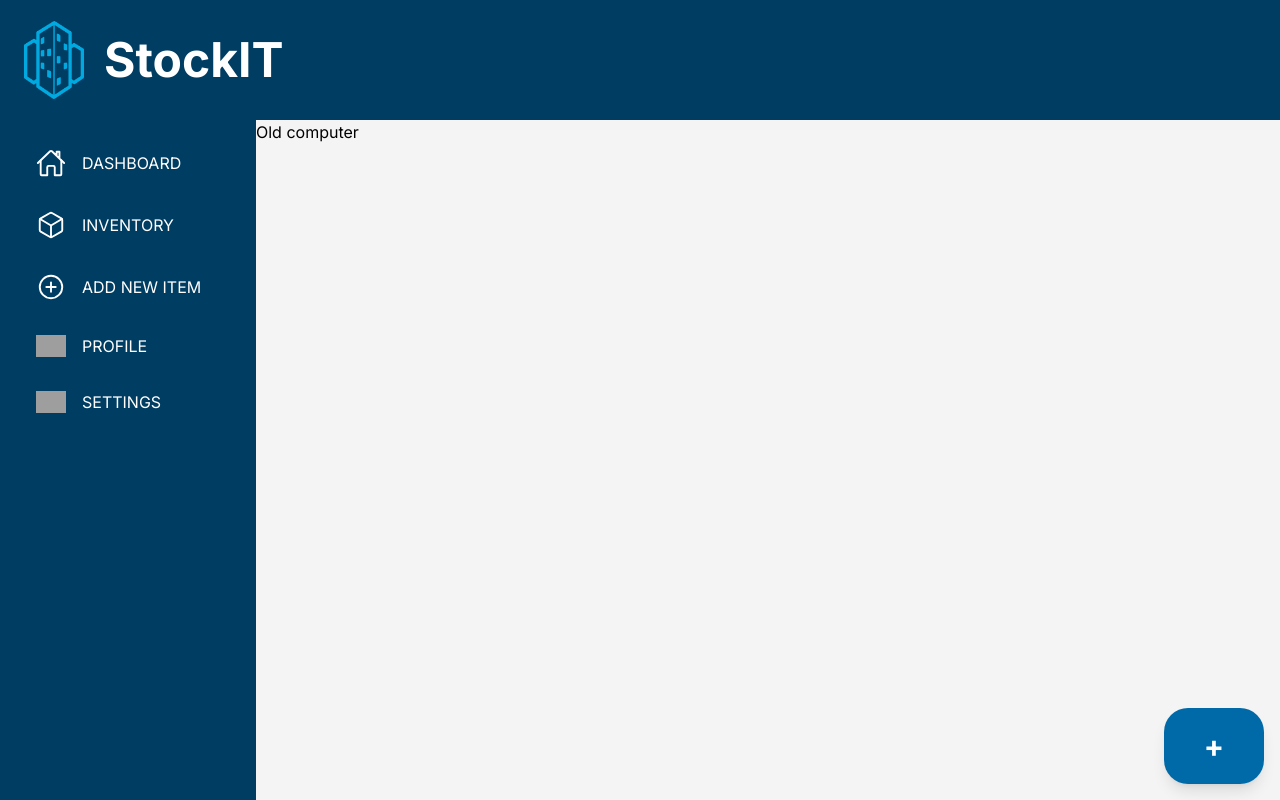
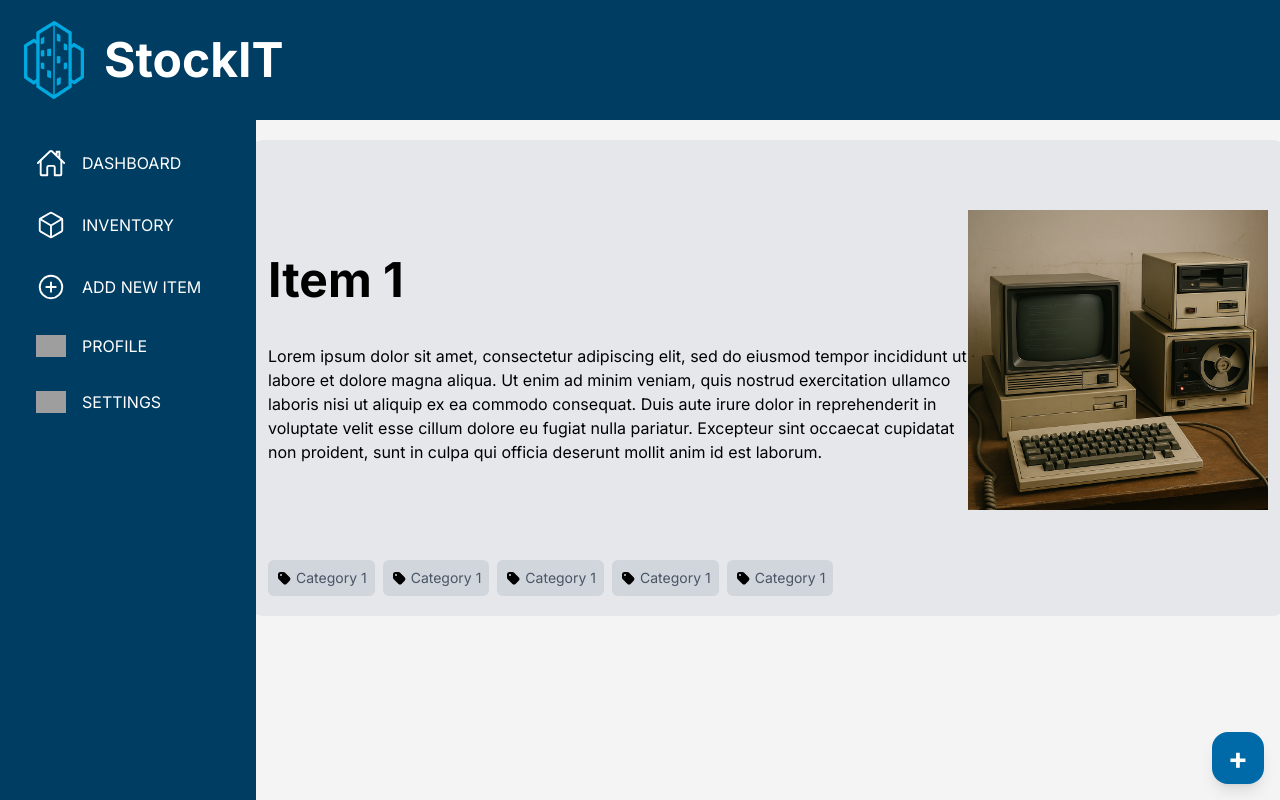
Before and after one commit to Majkl02/stockit, a Next.js app: page /inventory/items/1 in a window 1280 px wide. Built offline with nearby package versions, Linux system fonts and the light colour scheme; grey boxes are pictures that could not be loaded.

Commit message:
Modified ItemDetail + added ItemCategory component + small UI changes

```diff
--- a/src/app/(app)/inventory/items/[id]/page.js
+++ b/src/app/(app)/inventory/items/[id]/page.js
@@ -3,8 +3,8 @@ import ItemDetail from '@/app/_components/ItemDetail'
 export default async function ItemDetailPage({ params }) {
   const { id } = await params
   return (
-    <div>
-      <ItemDetail />
+    <div className='flex items-center justify-center'>
+      <ItemDetail id={id} />
     </div>
   )
 }
--- a/src/app/_components/AddNewItemButton.js
+++ b/src/app/_components/AddNewItemButton.js
@@ -2,10 +2,11 @@ import Link from 'next/link'
 
 export default function AddNewItemButton() {
   return (
-    <button className='fixed right-4 bottom-4 rounded-3xl bg-sky-700 px-6 py-3 font-bold text-white shadow-lg transition-all duration-300 ease-in-out hover:-translate-y-1 hover:bg-sky-500 active:translate-y-0'>
-      <Link href={'/addnew'} className='block px-4 py-2 text-3xl'>
-        +
-      </Link>
-    </button>
+    <Link
+      href={'/addnew'}
+      className='fixed right-4 bottom-4 z-50 block rounded-2xl bg-sky-700 px-4 py-2 text-3xl font-bold text-white shadow-lg transition-all duration-300 ease-in-out hover:-translate-y-1 hover:bg-sky-500 active:translate-y-0'
+    >
+      +
+    </Link>
   )
 }
--- a/src/app/_components/Item.js
+++ b/src/app/_components/Item.js
@@ -11,20 +11,20 @@ export default function Item({ id }) {
   return (
     <div
       onClick={() => router.push(`/inventory/items/${id}`)}
-      className='mb-4 flex h-50 w-full cursor-pointer flex-col rounded-2xl bg-gray-300 shadow-2xl transition-all duration-300 ease-in-out hover:-translate-y-1 active:translate-y-0'
+      className='mb-4 flex cursor-pointer flex-col rounded-2xl bg-gray-300 shadow-2xl transition-all duration-300 ease-in-out hover:-translate-y-1 active:translate-y-0'
     >
-      <div className='w-full overflow-hidden rounded-t-2xl'>
+      <div className='relative aspect-[3/2] flex-1 rounded-t-2xl'>
         <Image
           src={it_tech}
+          fill
           alt='item-tech-img'
-          className='h-auto w-full rounded-t-2xl object-contain'
-          priority
-          sizes='100%'
+          className='flex-1 rounded-t-2xl object-cover'
         />
       </div>
       <div className='p-2'>
         <h1 className='text-lg font-semibold'>Item 1</h1>
-        <p className='text-sm text-gray-600'>Description...</p>
+        <p className='text-sm text-gray-600'>💬Description...</p>
+        <p className='text-sm text-gray-600'>📍Location</p>
       </div>
     </div>
   )
--- /dev/null
+++ b/src/app/_components/ItemCategory.js
@@ -0,0 +1,11 @@
+import Image from 'next/image'
+import it_cat from '/public/category.svg'
+
+export default function ItemCategory() {
+  return (
+    <div className='flex w-fit gap-1 rounded-md bg-gray-300 p-2'>
+      <Image src={it_cat} alt='nav icon' />
+      <span className='text-sm text-gray-600'>Category 1</span>
+    </div>
+  )
+}
--- a/src/app/_components/ItemDetail.js
+++ b/src/app/_components/ItemDetail.js
@@ -1,7 +1,38 @@
-export default function ItemDetail() {
+import Image from 'next/image'
+import it_tech from '/public/it_tech.png'
+import ItemCategory from './ItemCategory'
+
+export default function ItemDetail({ id }) {
   return (
-    <div>
-      <h1>Old computer</h1>
+    <div className='mt-5 rounded-2xl bg-gray-200 p-5'>
+      <div className='flex h-100 w-250 items-center'>
+        <div>
+          <h1 className='mb-10 text-5xl font-bold'>Item {id}</h1>
+          <p>
+            Lorem ipsum dolor sit amet, consectetur adipiscing elit, sed do
+            eiusmod tempor incididunt ut labore et dolore magna aliqua. Ut enim
+            ad minim veniam, quis nostrud exercitation ullamco laboris nisi ut
+            aliquip ex ea commodo consequat. Duis aute irure dolor in
+            reprehenderit in voluptate velit esse cillum dolore eu fugiat nulla
+            pariatur. Excepteur sint occaecat cupidatat non proident, sunt in
+            culpa qui officia deserunt mollit anim id est laborum.
+          </p>
+        </div>
+        <Image
+          src={it_tech}
+          alt='item-tech-img'
+          // className=''
+          width={300}
+          height={300}
+        />
+      </div>
+      <div className='flex flex-wrap gap-2'>
+        <ItemCategory />
+        <ItemCategory />
+        <ItemCategory />
+        <ItemCategory />
+        <ItemCategory />
+      </div>
     </div>
   )
 }
```
Also changed, not shown: public/category.svg (added).
